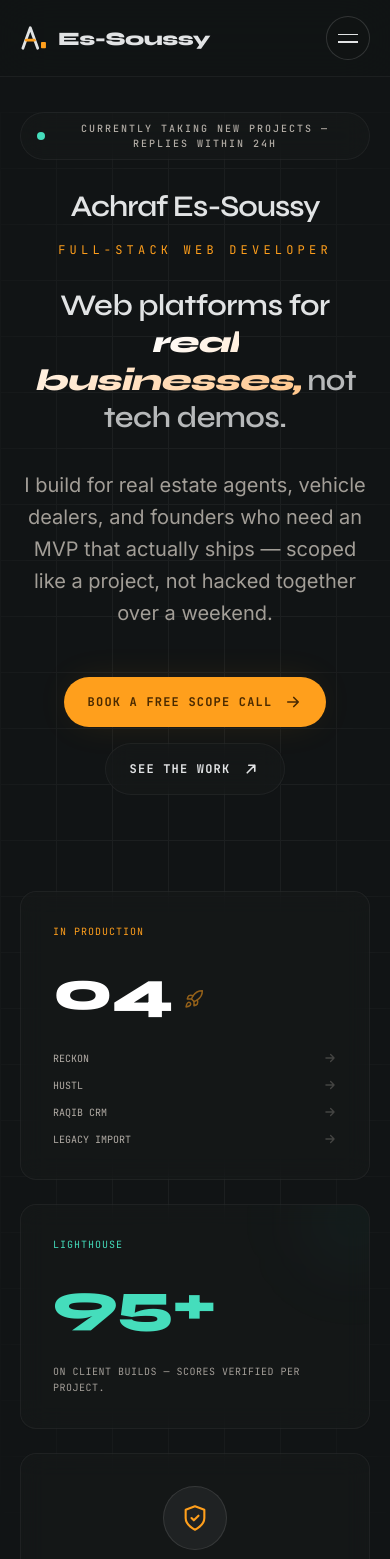
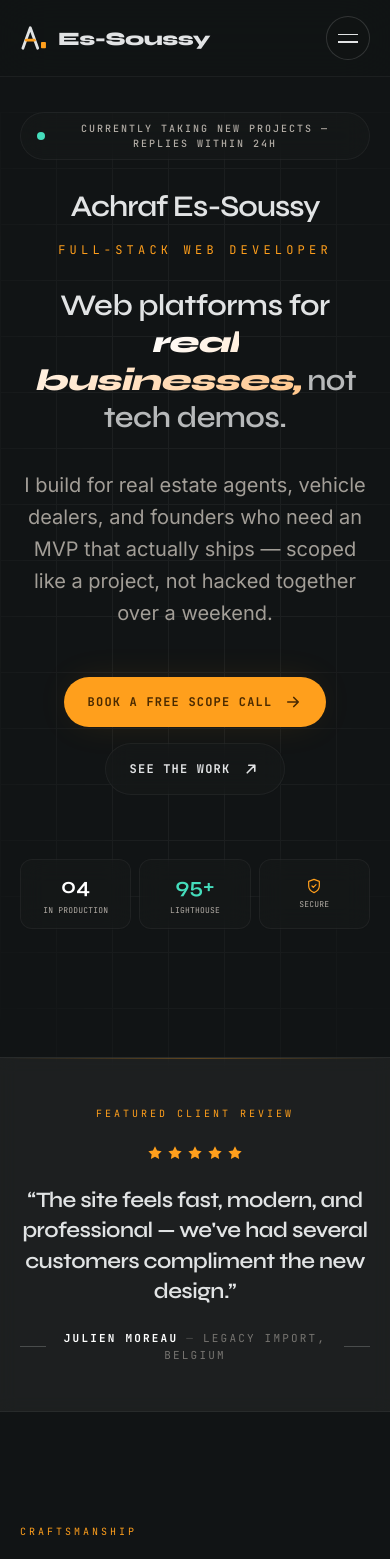
Before and after one commit to Achrafcodes/portfolio-v2, a Next.js app: page / in a window 390 px wide. Shown: the top 1559 px of the page. Built offline with nearby package versions, Linux system fonts and the light colour scheme.

Commit message:
fix: FIX-10 compress mobile vitals into a compact row

```diff
--- a/app/page.tsx
+++ b/app/page.tsx
@@ -114,8 +114,34 @@ export default function Home() {
             </div>
           </div>
 
-          {/* Value cards bento */}
-          <div className="reveal-stagger grid grid-cols-1 sm:grid-cols-3 gap-6 max-w-5xl mx-auto mt-24">
+          {/* Value cards — compact row on mobile so proof (Work section) arrives sooner */}
+          <div className="reveal-up sm:hidden grid grid-cols-3 gap-2 max-w-5xl mx-auto mt-16">
+            <div className="glass-card rounded-xl px-2 py-3 text-center">
+              <div className="text-subtitle text-white" style={display}>
+                {String(projects.length).padStart(2, "0")}
+              </div>
+              <div className="font-mono text-[8px] uppercase tracking-wide text-muted mt-1">
+                In production
+              </div>
+            </div>
+            <div className="glass-card rounded-xl px-2 py-3 text-center">
+              <div className="text-subtitle text-live" style={display}>
+                95+
+              </div>
+              <div className="font-mono text-[8px] uppercase tracking-wide text-muted mt-1">
+                Lighthouse
+              </div>
+            </div>
+            <div className="glass-card rounded-xl px-2 py-3 text-center flex flex-col items-center justify-center">
+              <ShieldCheck className="size-4 text-signal mb-1" />
+              <div className="font-mono text-[8px] uppercase tracking-wide text-muted">
+                Secure
+              </div>
+            </div>
+          </div>
+
+          {/* Value cards bento — full detail from tablet up */}
+          <div className="reveal-stagger hidden sm:grid sm:grid-cols-3 gap-6 max-w-5xl mx-auto mt-24">
             {/* In production */}
             <div className="reveal-scale glass-card p-8 rounded-2xl flex flex-col justify-between group">
               <div>
```
